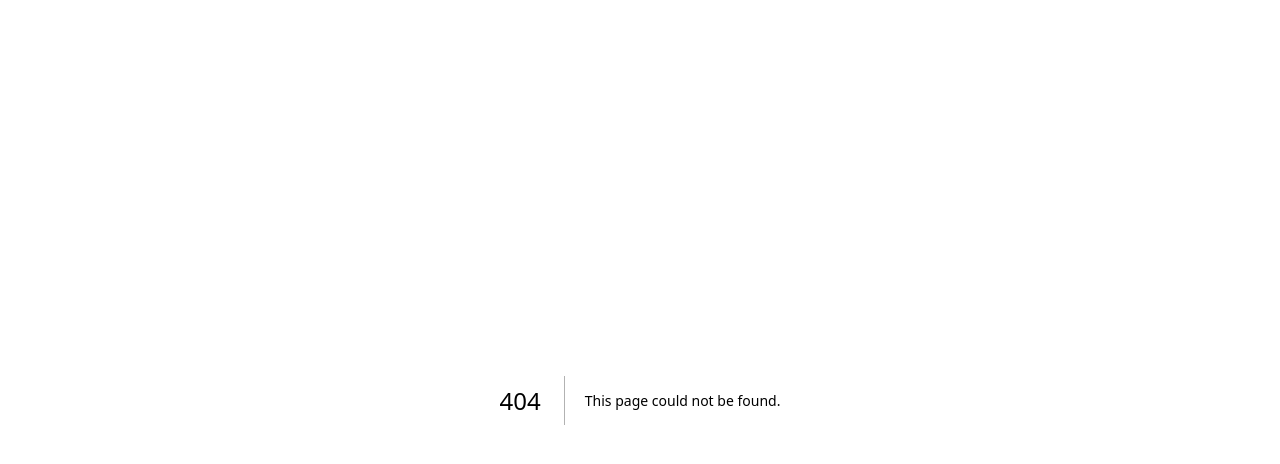
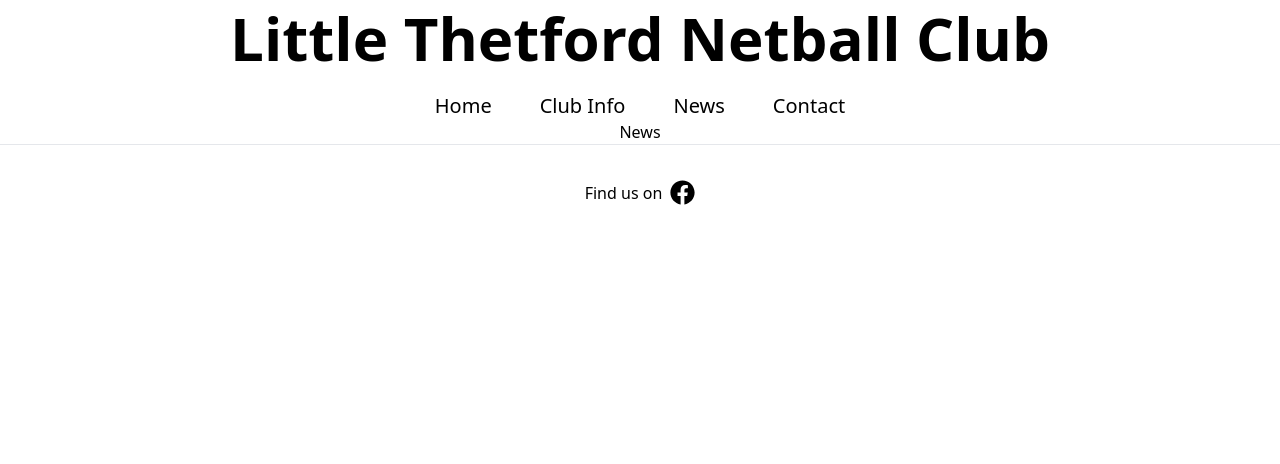
Before and after one commit to JamesArmer/little-thetford-netball-club, a Next.js app: page /news in a window 1280 px wide. Before the commit this address had no page. Shown: the top 464 px of the page. Built offline with nearby package versions, Linux system fonts and the light colour scheme.

Commit message:
Added working navbar and remaining pages

```diff
--- a/components/Layout.tsx
+++ b/components/Layout.tsx
@@ -1,6 +1,7 @@
 import Head from "next/head";
 import Footer from "./Footer";
 import React from "react";
+import Navbar from "./Navbar";
 
 /**
  * Returns the page layout wrapper with permanent head and footer
@@ -13,7 +14,10 @@ export default function Layout({ children }: { children: React.ReactNode }) {
         <title>Little Thetford Netball Club</title>
         <link rel="icon" href="/favicon.ico" />
       </Head>
-      <header />
+      <header>
+        <h1 className="text-6xl font-bold">Little Thetford Netball Club</h1>
+        <Navbar />
+      </header>
       <main>{children}</main>
       <Footer />
     </div>
--- /dev/null
+++ b/components/ListItem.tsx
@@ -0,0 +1,9 @@
+import React from "react";
+
+/**
+ * Returns a list item for the navbar
+ * @return {JSX.Element} The list item function component
+ */
+export default function ListItem({ children }: { children: React.ReactNode }) {
+  return <li className="float-left px-6 pt-6 text-xl">{children}</li>;
+}
--- a/components/Navbar.tsx
+++ b/components/Navbar.tsx
@@ -1,9 +1,28 @@
 import React from "react";
+import Link from "next/link";
+import ListItem from "./ListItem";
 
 /**
  * Returns the page navbar
  * @return {JSX.Element} The navbar function component
  */
 export default function Navbar() {
-  return <div></div>;
+  return (
+    <div className="flex justify-center">
+      <ul className="list-none overflow-hidden">
+        <ListItem>
+          <Link href="/">Home</Link>
+        </ListItem>
+        <ListItem>
+          <Link href="/club-info">Club Info</Link>
+        </ListItem>
+        <ListItem>
+          <Link href="/news">News</Link>
+        </ListItem>
+        <ListItem>
+          <Link href="/contact">Contact</Link>
+        </ListItem>
+      </ul>
+    </div>
+  );
 }
--- /dev/null
+++ b/pages/club-info.tsx
@@ -0,0 +1,13 @@
+import type { NextPage } from "next";
+import Layout from "../components/Layout";
+import React from "react";
+
+const ClubInfo: NextPage = () => {
+  return (
+    <Layout>
+      <div>Club Info</div>
+    </Layout>
+  );
+};
+
+export default ClubInfo;
--- /dev/null
+++ b/pages/contact.tsx
@@ -0,0 +1,13 @@
+import type { NextPage } from "next";
+import Layout from "../components/Layout";
+import React from "react";
+
+const Contact: NextPage = () => {
+  return (
+    <Layout>
+      <div>Contact</div>
+    </Layout>
+  );
+};
+
+export default Contact;
--- a/pages/index.tsx
+++ b/pages/index.tsx
@@ -6,8 +6,6 @@ const Home: NextPage = () => {
   return (
     <Layout>
       <div className="flex w-full flex-1 flex-col items-center justify-center px-20 py-16 text-center">
-        <h1 className="text-6xl font-bold">Little Thetford Netball Club</h1>
-
         <p className="mt-3 text-2xl">
           Get started by editing{" "}
           <code className="rounded-md bg-gray-100 p-3 font-mono text-lg">
--- /dev/null
+++ b/pages/news.tsx
@@ -0,0 +1,13 @@
+import type { NextPage } from "next";
+import Layout from "../components/Layout";
+import React from "react";
+
+const News: NextPage = () => {
+  return (
+    <Layout>
+      <div>News</div>
+    </Layout>
+  );
+};
+
+export default News;
```
